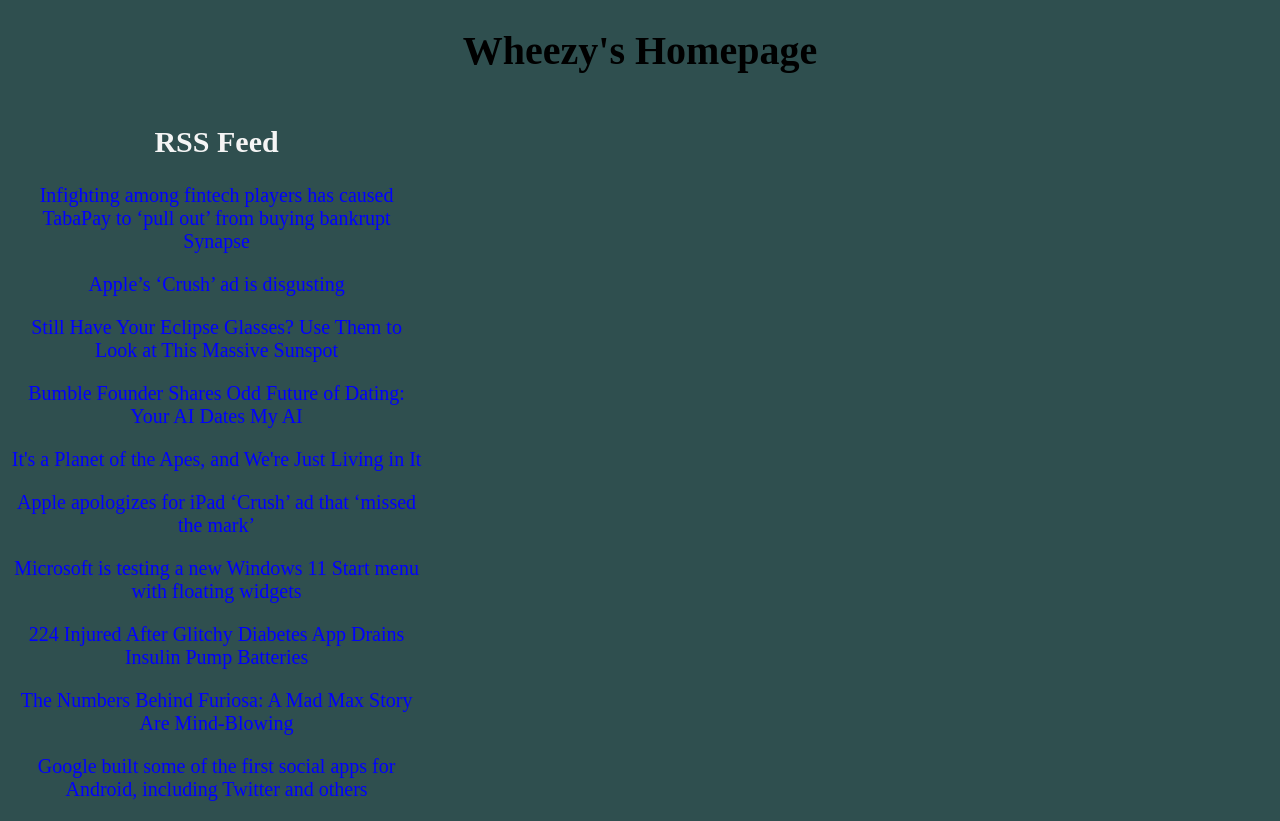
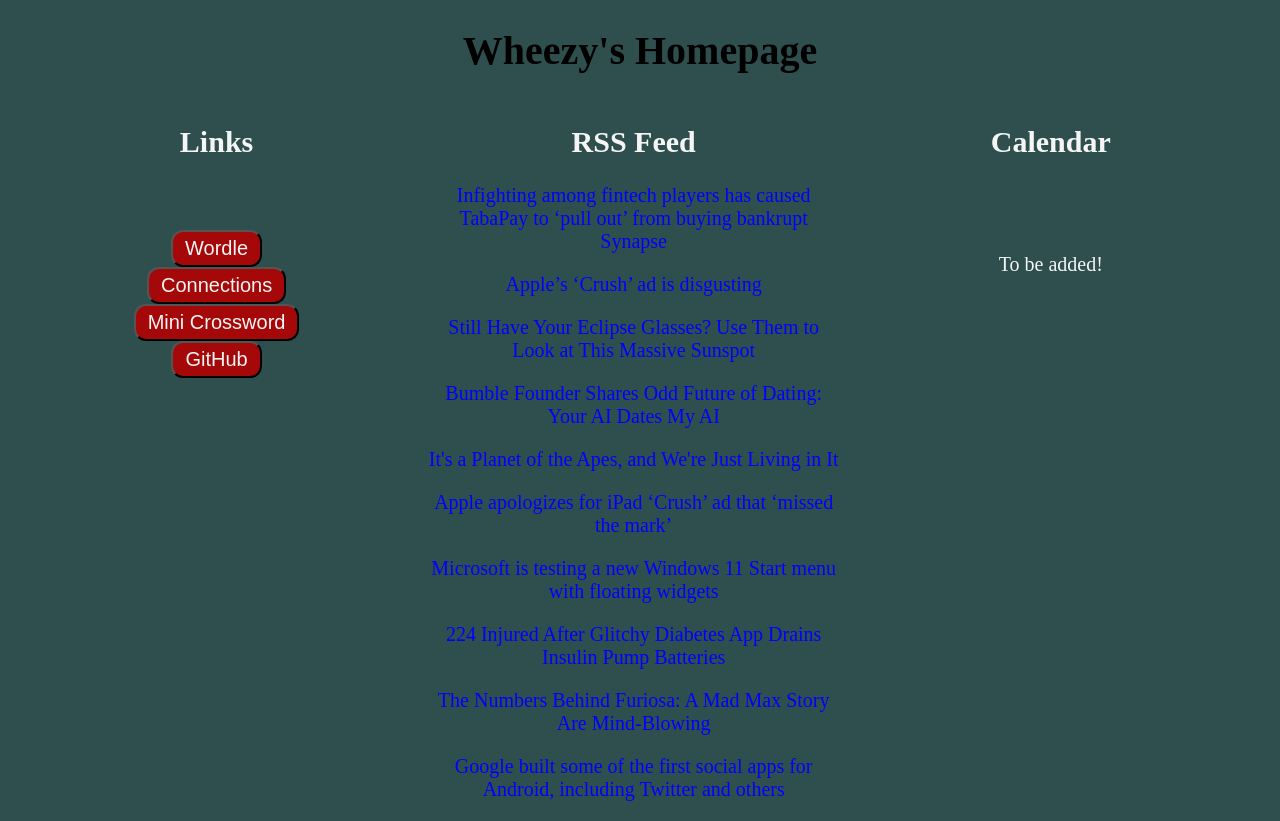
Before and after one commit to WheezyAlien/WheezyAlien.github.io, a plain HTML site: page index.html in a window 1280 px wide. Drawn offline with Linux system fonts and the light colour scheme.

Commit message:
fixing oopsie

```diff
--- a/index.html
+++ b/index.html
@@ -4,7 +4,6 @@
     <title>Wheezy's Homepage</title>
     <link rel="stylesheet" href="style.css">
     <style>
-        /* CSS to style the RSS feed */
         #rss-feed {
             list-style-type: none;
             padding: 0;
@@ -29,14 +28,38 @@
 <h1>Wheezy's Homepage</h1>
 <body>
     <div id="column1" style="float:left; margin:0; width:33%;">
-        <!-- Your existing content -->
+        <h2>Links</h2>
+        <br>
+        <br>
+        <a href="https://nytimes.com/games/wordle">
+            <button>
+                Wordle
+            </button>
+        </a> <br>
+        <a href="https://www.nytimes.com/games/connections">
+            <button>
+                Connections
+            </button>
+        </a> <br>
+        <a href="https://www.nytimes.com/crosswords/game/mini">
+            <button>
+                Mini Crossword
+            </button>
+        </a> <br>
+        <a href="https://github.com/WheezyAlien">
+            <button>
+                GitHub
+            </button>
+        </a> <br>
     </div>
     <div id="column2" style="float:left; margin:0;width:33%;">
         <h2>RSS Feed</h2>
         <ul id="rss-feed"></ul>
     </div>
     <div id="column3" style="float:left; margin:0;width:33%">
-        <!-- Your existing content -->
+        <h2>Calendar</h2>
+        <br><br><br>
+        To be added!
     </div>
 
     <script>
```
